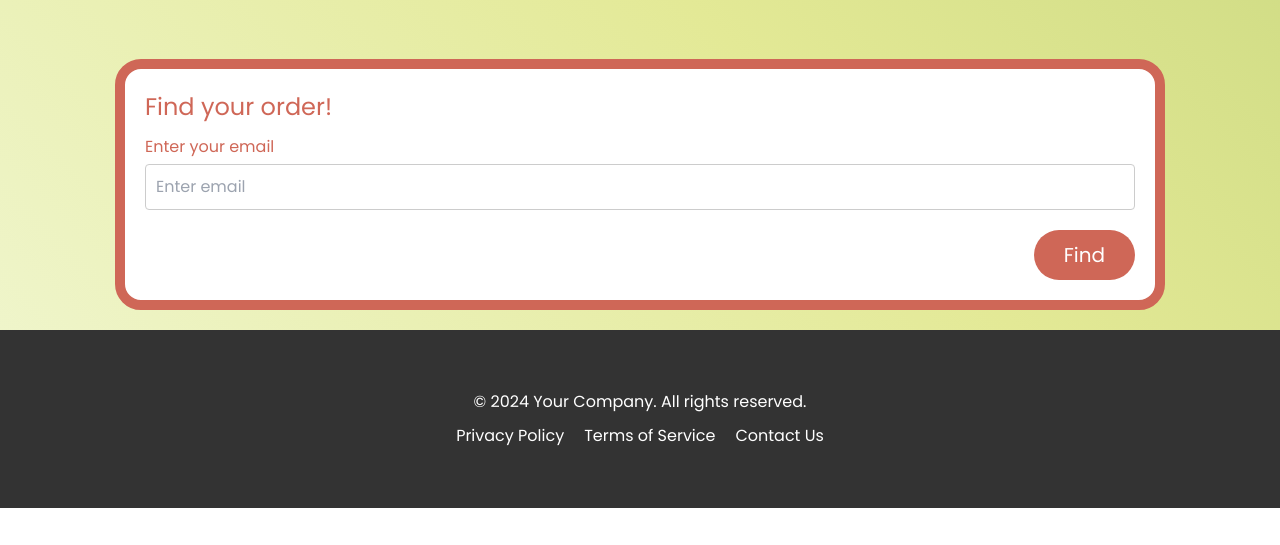
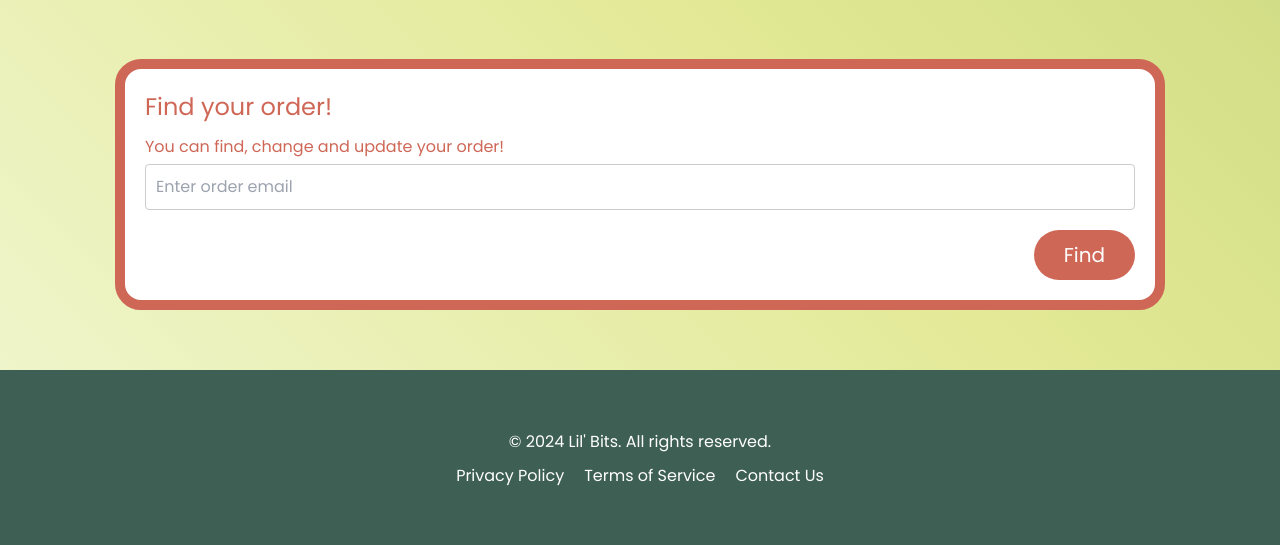
Before and after one commit to indianaea/lil_bits, a Next.js app: page / in a window 1280 px wide. Shown: the part 603-1148 px from the top of the page. Before the commit the page ends 1111 px from the top, so only its background shows below. Built offline with nearby package versions, Linux system fonts and the light colour scheme; grey boxes are pictures that could not be loaded.

Commit message:
lagfæringar

```diff
--- a/src/app/aboutUs/aboutUs.css
+++ b/src/app/aboutUs/aboutUs.css
@@ -39,7 +39,6 @@
   color: #cf6757;
 }
 
-/* Increased specificity */
 .aboutUsContainer ul,
 .aboutUsContainer ul li {
   list-style-type: none;
--- a/src/app/aboutUs/page.tsx
+++ b/src/app/aboutUs/page.tsx
@@ -7,11 +7,11 @@ const AboutUs = () => {
     return (
         <Layout>
             <div className="aboutUsContainer">
-                <h1>About Lil'Bits</h1>
-                <p>Welcome to Lil'Bits, where we offer a delightful culinary experience that brings the best of local and international flavors to your table. Our mission is to provide high-quality, delicious meals in a warm and welcoming environment.</p>
+                <h1>About Lil' Bits</h1>
+                <p>Welcome to Lil' Bits, where we offer a delightful culinary experience that brings the best of local and international flavors to your table. Our mission is to provide high-quality, delicious meals in a warm and welcoming environment.</p>
 
                 <h2>Our Story</h2>
-                <p>Founded in 2023, Lil'Bits started as a small family-run restaurant with a passion for good food and great company. Over the years, we have grown into a beloved local establishment known for our diverse menu and exceptional service.</p>
+                <p>Founded in 2015, Lil' Bits started as a small family-run restaurant with a passion for good food and great company. Over the years, we have grown into a beloved local establishment known for our diverse menu and exceptional service.</p>
 
                 <h2>Our Values</h2>
                 <ul>
@@ -22,10 +22,10 @@ const AboutUs = () => {
                 </ul>
 
                 <h2>Meet the Team</h2>
-                <p>Our team is composed of experienced chefs, dedicated staff, and friendly servers who are all passionate about making your dining experience memorable. We believe that good food brings people together, and we look forward to welcoming you to Lil'Bits.</p>
+                <p>Our team is composed of experienced chefs, dedicated staff, and friendly servers who are all passionate about making your dining experience memorable. We believe that good food brings people together, and we look forward to welcoming you to Lil' Bits.</p>
 
                 <h2>Contact Us</h2>
-                <p>Have any questions or want to make a reservation? Feel free to reach out to us at (123) 456-7890 or email us at info@lilbits.com. We are here to ensure you have a fantastic dining experience with us.</p>
+                <p>Have any questions or want to make a reservation? Book a table with our brand new website! Also feel free to reach out to us at (123) 456-7890 or email us at info@lilbits.com. We are here to ensure you have a fantastic dining experience with us.</p>
             </div>
         </Layout>
     );
--- a/src/app/components/findOrder.css
+++ b/src/app/components/findOrder.css
@@ -3,6 +3,7 @@
   padding: 20px;
   width: 1050px;
   margin: 0 auto;
+  margin-bottom: 40px;
   text-align: left;
   background-color: #fff;
   border-radius: 26px;
--- a/src/app/components/findOrder.tsx
+++ b/src/app/components/findOrder.tsx
@@ -35,14 +35,14 @@ const FindOrder = () => {
   return (
     <div className="findOrderContainer">
       <h2 className="title">Find your order!</h2>
-      <label className="emailLabel" htmlFor="email">Enter your email</label>
+      <label className="emailLabel" htmlFor="email">You can find, change and update your order!</label>
       <input
         type="email"
         id="email"
         className="emailInput"
         value={email}
         onChange={handleInputChange}
-        placeholder="Enter email"
+        placeholder="Enter order email"
       />
       <button className="findButton" onClick={handleFindOrder}>Find</button>
     </div>
--- a/src/app/components/footer.css
+++ b/src/app/components/footer.css
@@ -1,5 +1,5 @@
 .footer {
-  background-color: #333;
+  background-color: #3e5f54;
   color: white;
   padding: 20px;
   text-align: center;
--- a/src/app/components/footer.tsx
+++ b/src/app/components/footer.tsx
@@ -5,11 +5,11 @@ const Footerr = () => {
     return (
         <footer className="footer">
             <div className="footerContent">
-                <p>&copy; 2024 Your Company. All rights reserved.</p>
+                <p>&copy; 2024 Lil' Bits. All rights reserved.</p>
                 <div className="footerLinks">
-                    <a href="/privacyPolicy">Privacy Policy</a>
-                    <a href="/termsOfService">Terms of Service</a>
-                    <a href="/contact">Contact Us</a>
+                    <a href="/">Privacy Policy</a>
+                    <a href="/">Terms of Service</a>
+                    <a href="/">Contact Us</a>
                 </div>
             </div>
         </footer>
--- a/src/app/components/layout.css
+++ b/src/app/components/layout.css
@@ -21,7 +21,7 @@
 }
 
 .layoutFooter {
-  background-color: #333;
+  background-color: #3e5f54;
   color: white;
   padding: 20px;
   text-align: center;
--- a/src/app/layout.tsx
+++ b/src/app/layout.tsx
@@ -3,7 +3,7 @@ import "./globals.css";
 import "@fontsource/poppins";
 
 export const metadata: Metadata = {
-  title: "Lil'Bits",
+  title: "Lil' Bits",
   description: "NTV lokaverkefni",
 };
 
```
